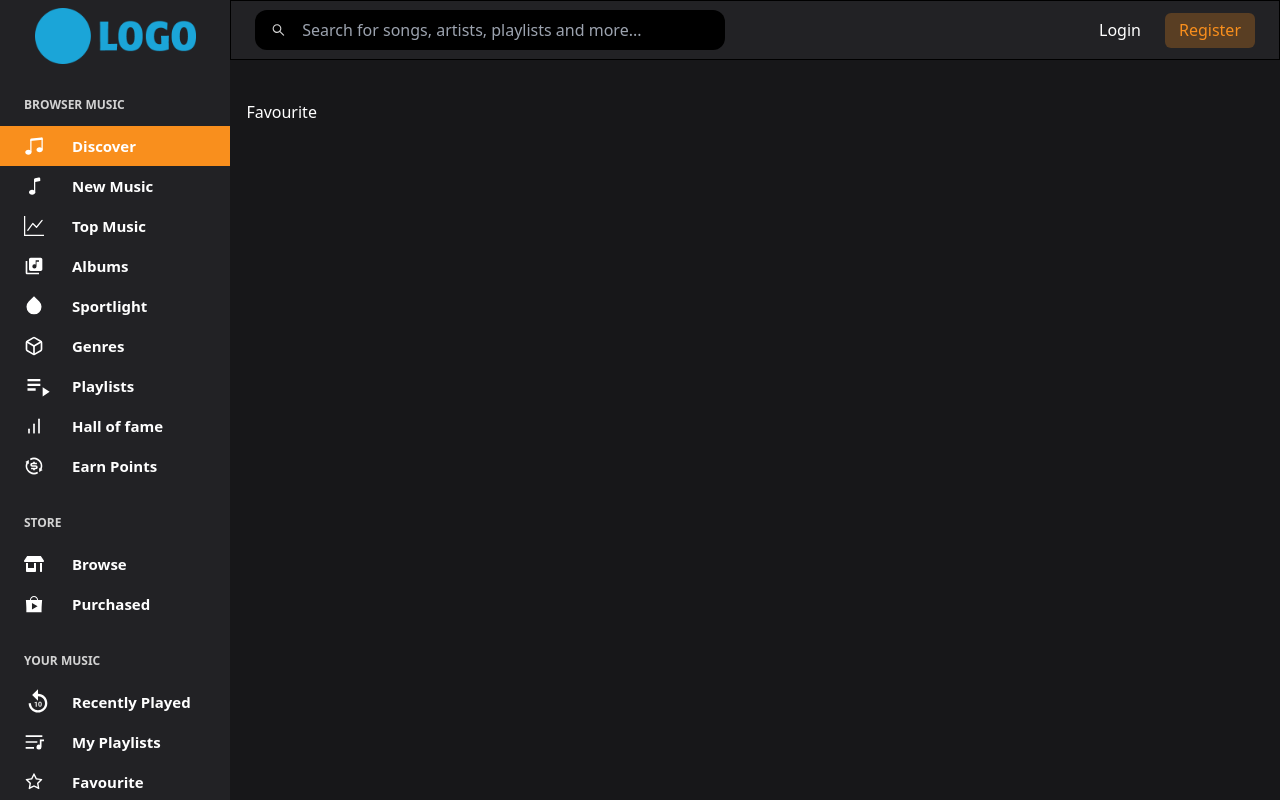
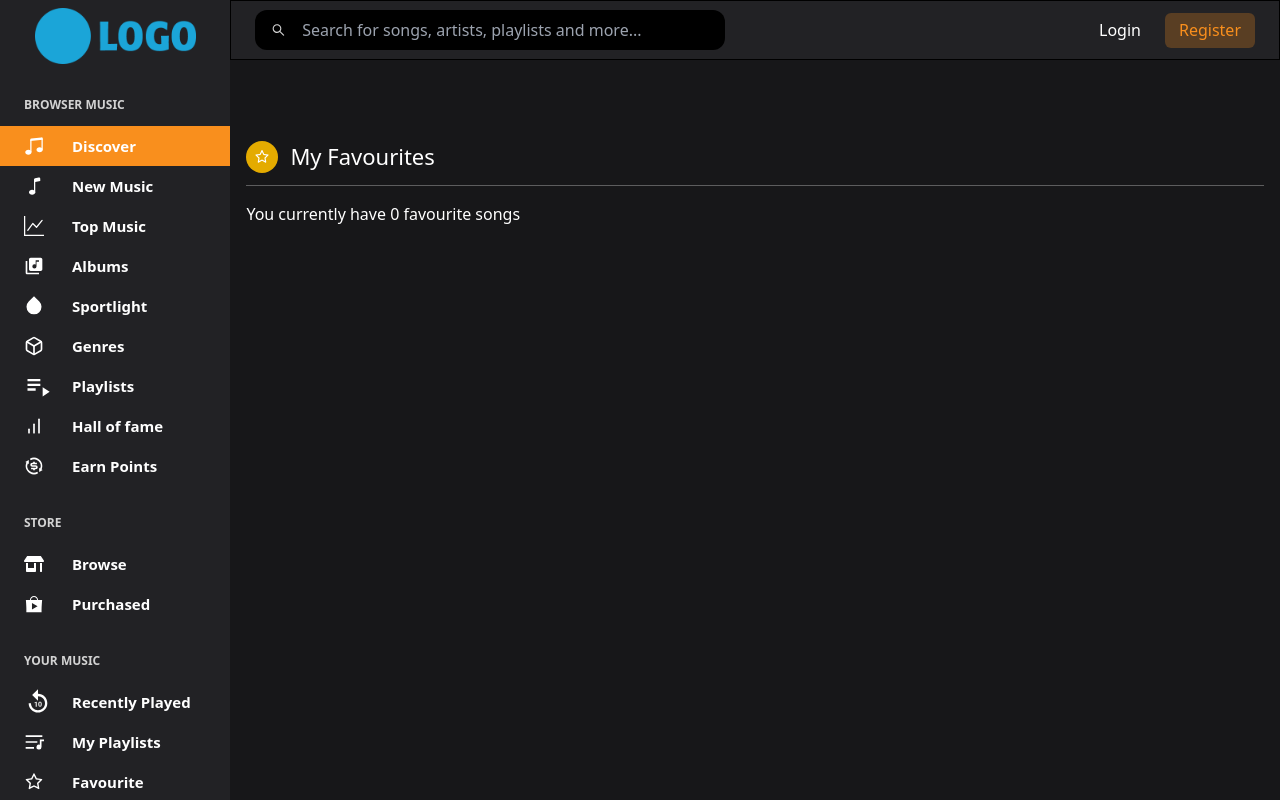
Before and after one commit to ZainSaleem1110/music-player, a React (Create React App) app: page /favourite in a window 1280 px wide. Built offline with nearby package versions, Linux system fonts and the light colour scheme.

Commit message:
fav page

```diff
--- a/src/Pages/favourite.jsx
+++ b/src/Pages/favourite.jsx
@@ -1,9 +1,16 @@
 import React from 'react'
+import {AiOutlineStar} from 'react-icons/ai'
 
 function favourite() {
     return (
         <div className="text-[white]">
-            Favourite
+            <div className="flex items-center text-white border-b border-[#ffffff4d] w-[100%] pb-3 mb-4 mt-10">
+                <div className="w-[32px] h-[32px] bg-[#e4ab00] flex justify-center items-center rounded-full">
+                    <AiOutlineStar className="text-[16px]" />
+                </div>
+                <h1 className="text-[22px] ml-3">My Favourites</h1>
+            </div>
+            <p className="mt-3">You currently have 0 favourite songs</p>
         </div>
     )
 }
```
